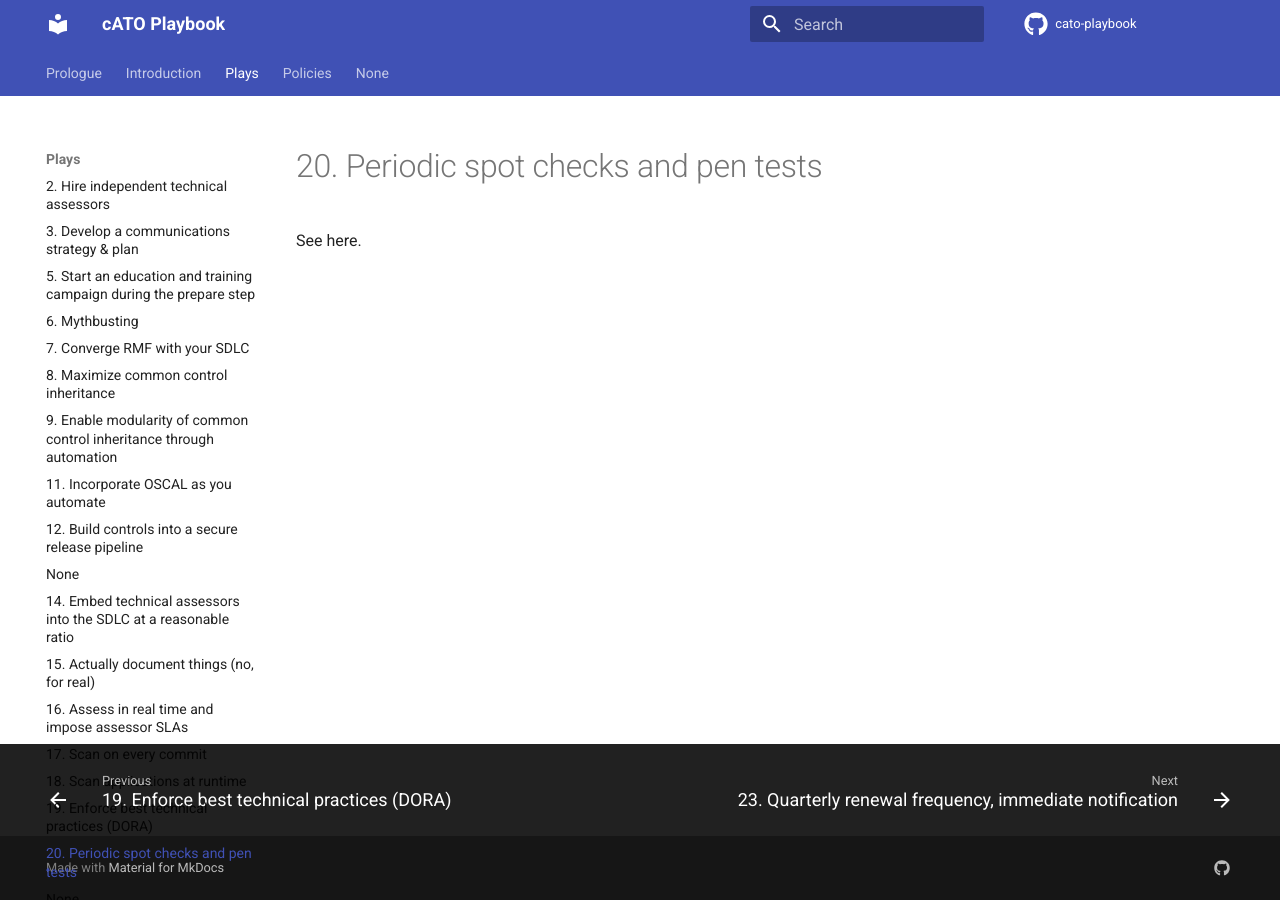
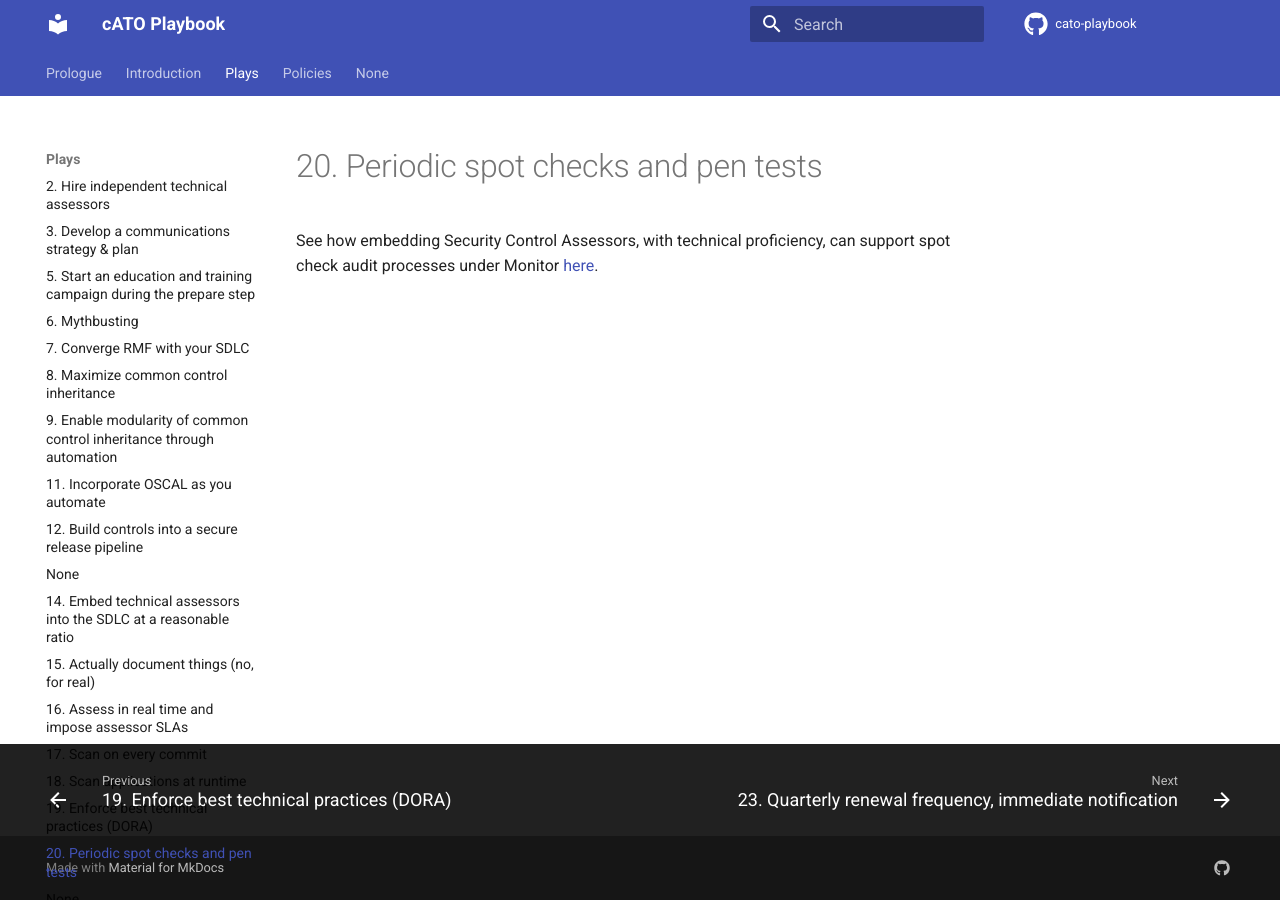
Before and after one commit to rise8-us/cato-playbook, an MkDocs documentation site: the page built from docs/checks.md, in a window 1280 px wide. Built offline with MkDocs 1.6.1 and Material for MkDocs 9.7.7, drawn with Linux system fonts in a browser that asks for light colours; comment, search, counter and statistics services are not loaded.

Commit message:
Update checks.md

```diff
--- a/docs/checks.md
+++ b/docs/checks.md
@@ -1,3 +1,3 @@
 # 20. Periodic spot checks and pen tests
 
-See here.
+See how embedding Security Control Assessors, with technical proficiency, can support spot check audit processes under Monitor [here](monitor.md).
```
